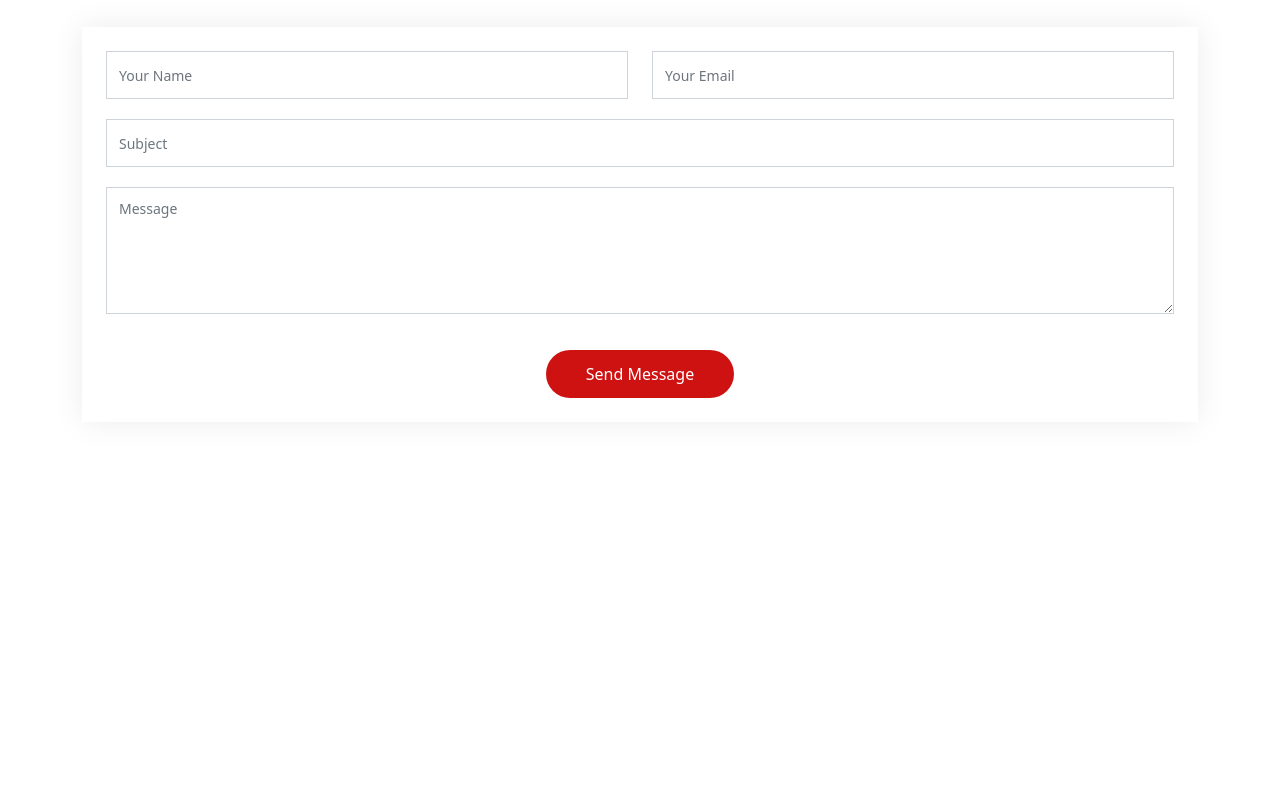
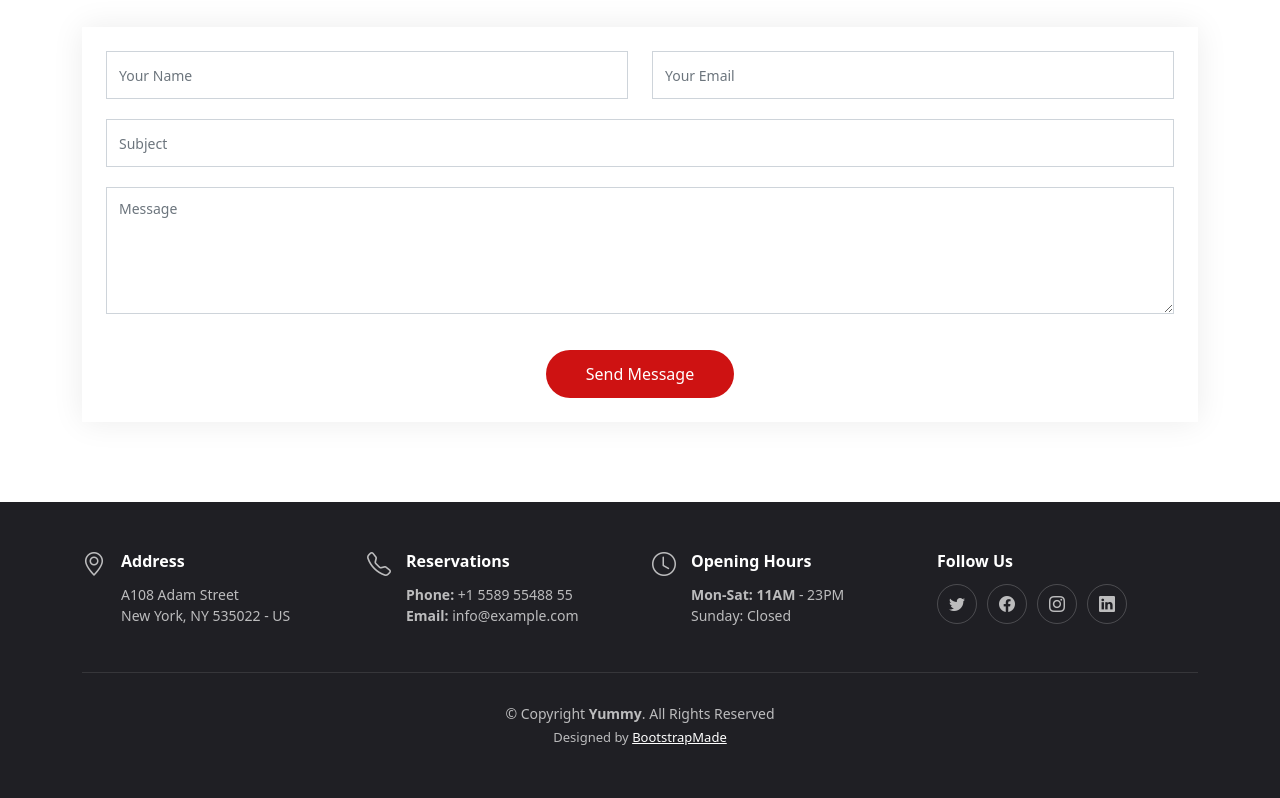
Before and after one commit to salsabilaathika-97/latihan-html-3, a plain HTML site: page index.html in a window 1280 px wide. Shown: the part 8396-9194 px from the top of the page. Before the commit the page ends 8898 px from the top, so only its background shows below. Drawn offline with Linux system fonts and the light colour scheme.

Commit message:
add footer

```diff
--- a/index.html
+++ b/index.html
@@ -862,11 +862,68 @@
                 </div>
                 <div class="text-center"><button type="submit">Send Message</button></div>
               </form>
+            </div>
+          </section>
+    </main>
+
+    <footer id="footer" class="footer">
+        <div class="container">
+          <div class="row gy-3">
+            <div class="col-lg-3 col-md-6 d-flex">
+              <i class="bi bi-geo-alt icon"></i>
+              <div>
+                <h4>Address</h4>
+                <p>
+                  A108 Adam Street <br>
+                  New York, NY 535022 - US<br>
+                </p>
+              </div>
 
             </div>
-          </section>
 
-    </main>
+            <div class="col-lg-3 col-md-6 footer-links d-flex">
+              <i class="bi bi-telephone icon"></i>
+              <div>
+                <h4>Reservations</h4>
+                <p>
+                  <strong>Phone:</strong> +1 5589 55488 55<br>
+                  <strong>Email:</strong> info@example.com<br>
+                </p>
+              </div>
+            </div>
+
+            <div class="col-lg-3 col-md-6 footer-links d-flex">
+              <i class="bi bi-clock icon"></i>
+              <div>
+                <h4>Opening Hours</h4>
+                <p>
+                  <strong>Mon-Sat: 11AM</strong> - 23PM<br>
+                  Sunday: Closed
+                </p>
+              </div>
+            </div>
+
+            <div class="col-lg-3 col-md-6 footer-links">
+              <h4>Follow Us</h4>
+              <div class="social-links d-flex">
+                <a href="#" class="twitter"><i class="bi bi-twitter"></i></a>
+                <a href="#" class="facebook"><i class="bi bi-facebook"></i></a>
+                <a href="#" class="instagram"><i class="bi bi-instagram"></i></a>
+                <a href="#" class="linkedin"><i class="bi bi-linkedin"></i></a>
+              </div>
+            </div>
+          </div>
+        </div>
+
+        <div class="container">
+          <div class="copyright">
+            &copy; Copyright <strong><span>Yummy</span></strong>. All Rights Reserved
+          </div>
+          <div class="credits">
+            Designed by <a href="https://bootstrapmade.com/">BootstrapMade</a>
+          </div>
+        </div>
+      </footer>
 
     <script src="assets/vendor/bootstrap/js/bootstrap.bundle.min.js"></script>
     <script src="assets/vendor/aos/aos.js"></script>
--- a/style.css
+++ b/style.css
@@ -1555,3 +1555,92 @@ section {
       transform: rotate(360deg);
     }
   }
+
+/* Footer */
+
+.footer {
+    font-size: 14px;
+    background-color: #1f1f24;
+    padding: 50px 0;
+    color: rgba(255, 255, 255, 0.7);
+  }
+
+  .footer .icon {
+    margin-right: 15px;
+    font-size: 24px;
+    line-height: 0;
+  }
+
+  .footer h4 {
+    font-size: 16px;
+    font-weight: bold;
+    position: relative;
+    padding-bottom: 5px;
+    color: #fff;
+  }
+
+  .footer .footer-links {
+    margin-bottom: 30px;
+  }
+
+  .footer .footer-links ul {
+    list-style: none;
+    padding: 0;
+    margin: 0;
+  }
+
+  .footer .footer-links ul li {
+    padding: 10px 0;
+    display: flex;
+    align-items: center;
+  }
+
+  .footer .footer-links ul li:first-child {
+    padding-top: 0;
+  }
+
+  .footer .footer-links ul a {
+    color: rgba(255, 255, 255, 0.6);
+    transition: 0.3s;
+    display: inline-block;
+    line-height: 1;
+  }
+
+  .footer .footer-links ul a:hover {
+    color: #fff;
+  }
+
+  .footer .social-links a {
+    display: flex;
+    align-items: center;
+    justify-content: center;
+    width: 40px;
+    height: 40px;
+    border-radius: 50%;
+    border: 1px solid rgba(255, 255, 255, 0.2);
+    font-size: 16px;
+    color: rgba(255, 255, 255, 0.7);
+    margin-right: 10px;
+    transition: 0.3s;
+  }
+
+  .footer .social-links a:hover {
+    color: #fff;
+    border-color: #fff;
+  }
+
+  .footer .copyright {
+    text-align: center;
+    padding-top: 30px;
+    border-top: 1px solid rgba(255, 255, 255, 0.1);
+  }
+
+  .footer .credits {
+    padding-top: 4px;
+    text-align: center;
+    font-size: 13px;
+  }
+
+  .footer .credits a {
+    color: #fff;
+  }
```
